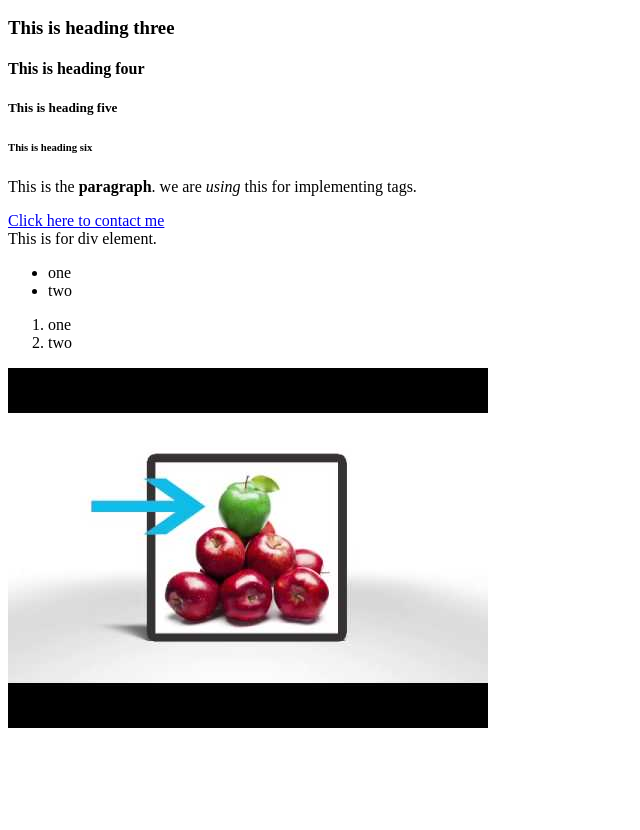
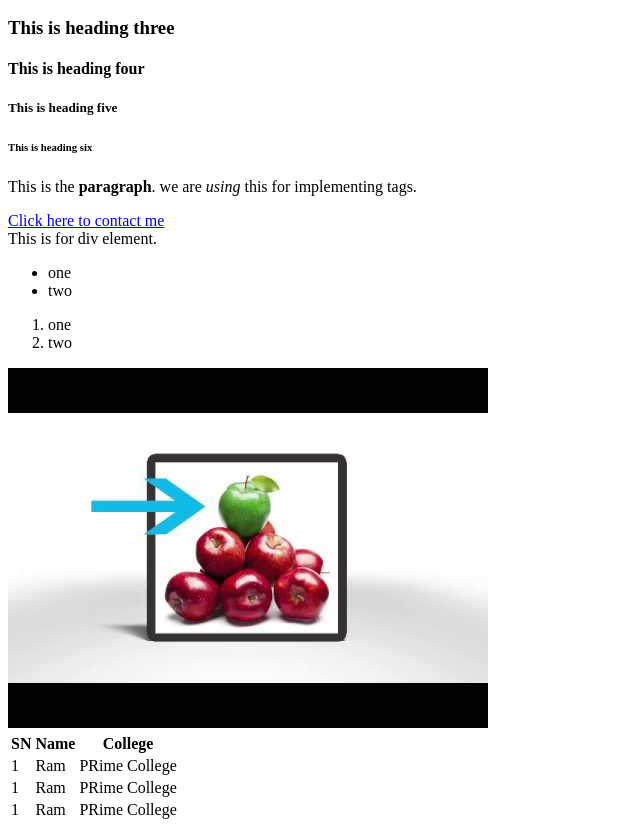
Before and after one commit to ravimathya/myindex, a plain HTML site: page index.html in a window 1280 px wide. Shown: the part 110-940 px from the top of the page, without its empty margins (0-640 px from the left). Before the commit the page ends 850 px from the top, so only its background shows below. Drawn offline with Linux system fonts and the light colour scheme.

Commit message:
Learing table

```diff
--- a/index.html
+++ b/index.html
@@ -28,5 +28,32 @@
 	</ol>
 
 	<img src="test.jpg" alt="This is a test image">
+
+	<table>
+		<thead>
+			<tr>
+				<th>SN</th>
+				<th>Name</th>
+				<th>College</th>
+			</tr>
+		</thead>
+		<tbody>
+			<tr>
+				<td>1</td>
+				<td>Ram</td>
+				<td>PRime College</td>
+			</tr>
+			<tr>
+				<td>1</td>
+				<td>Ram</td>
+				<td>PRime College</td>
+			</tr>
+			<tr>
+				<td>1</td>
+				<td>Ram</td>
+				<td>PRime College</td>
+			</tr>
+		</tbody>
+	</table>
 </body>
 </html>
```
